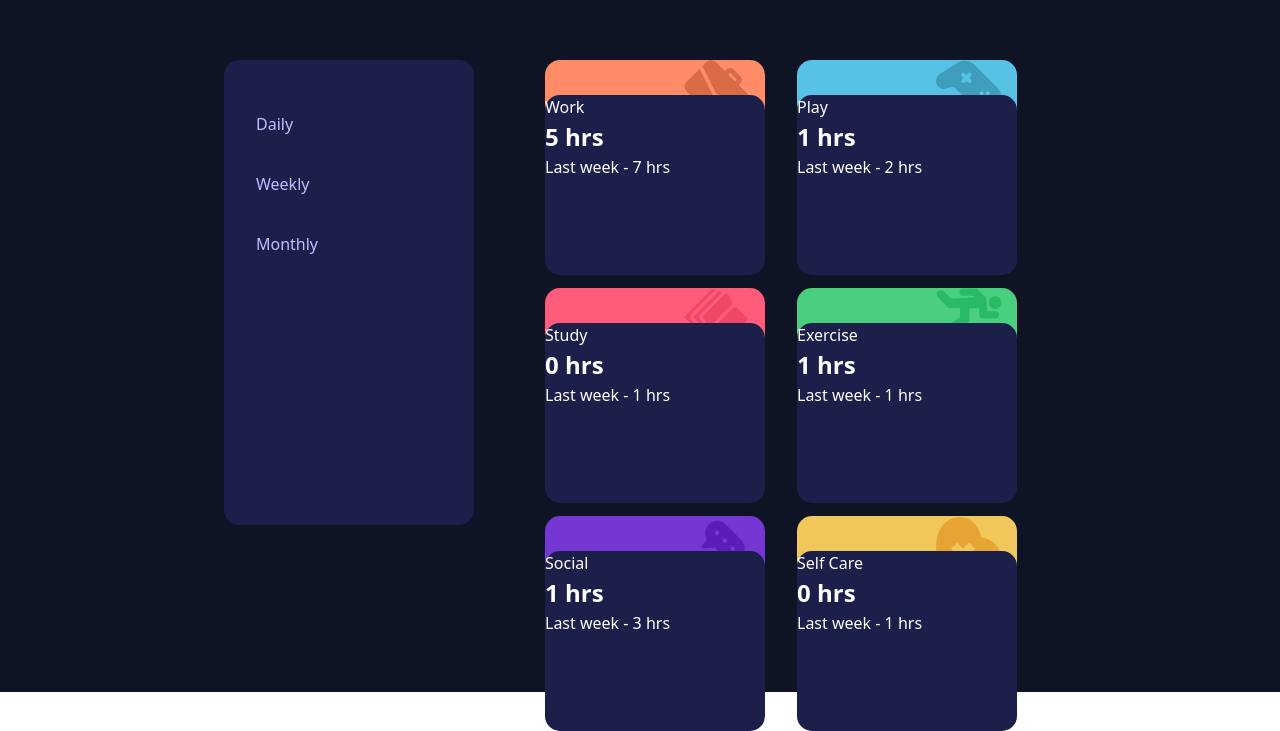
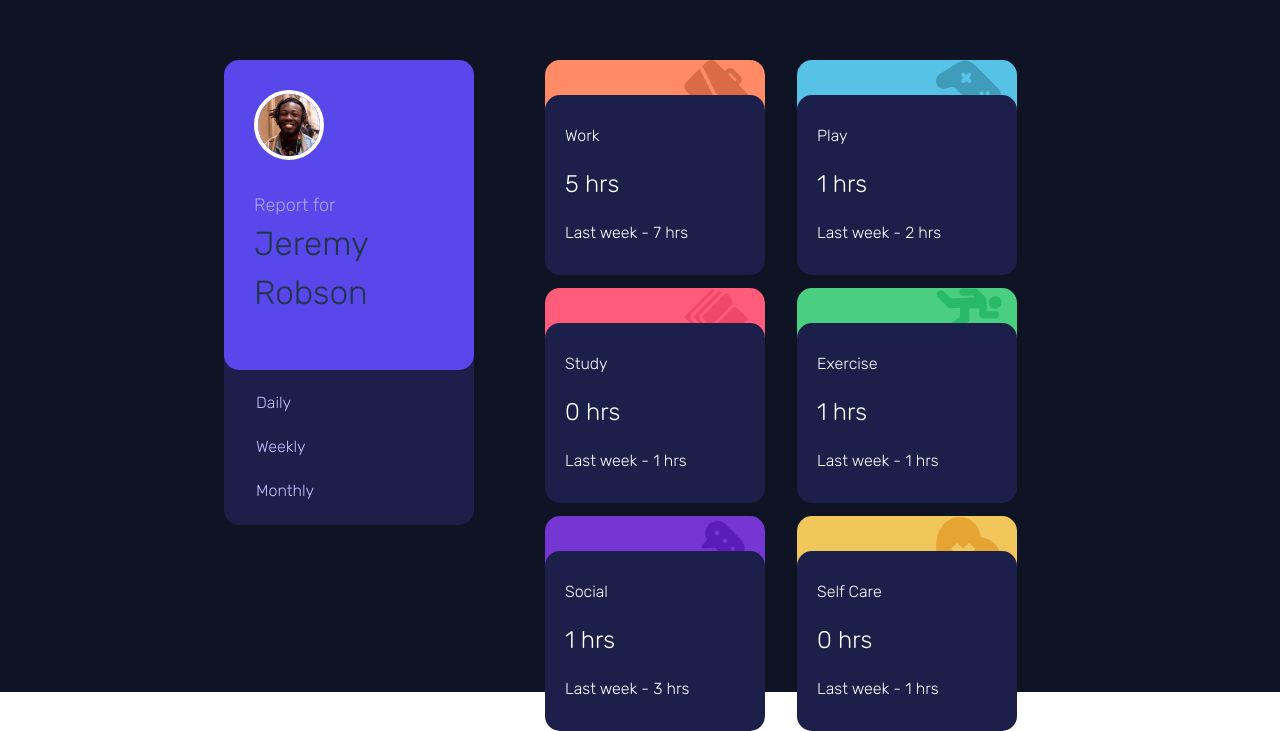
Before and after one commit to AmaniB96/React-TimeTracking, a React (Vite) app: page / in a window 1280 px wide. Shown: the part 108-839 px from the top of the page. Built offline with nearby package versions, Linux system fonts and the light colour scheme.

Commit message:
design change

```diff
--- a/src/App.css
+++ b/src/App.css
@@ -1,7 +1,10 @@
+@import url('https://fonts.googleapis.com/css2?family=Rubik:ital,wght@0,300;1,300&display=swap');
+
 * {
   margin: 0;
   padding: 0;
   box-sizing: border-box;
+  font-family: "Rubik", sans-serif;
 }
 
 body {
@@ -17,6 +20,7 @@ body {
   gap: 2rem;
   padding: 2rem;
   width: 70vw;
+  position: relative;
 }
 
 .card-container {
@@ -32,14 +36,54 @@ body {
 }
 
 .bigcard {
-  background-color: hsl(235, 46%, 20%);
+  margin-top: -15px;
   border-radius: 15px;
   padding: 2rem;
-  height: 465px;
+  height: 180px;
   min-width: 250px;
   display: flex;
   flex-direction: column;
-  gap: 1rem;
+  justify-content: flex-end;
+
+}
+.profile-cont{
+  background-color:hsl(235, 46%, 20%);
+  height: 465px;
+  border-radius: 15px;
+
+}
+.text{
+  width: 120px;
+}
+.bigcardhead {
+  height: 310px;
+  width: 250px;
+  border-radius: 15px;
+  background-color: hsl(246, 80%, 60%);
+  padding: 30px;
+}
+
+.text {
+  padding: 0;
+}
+
+.pp {
+  width: 70px;
+  border: 4px solid white;
+  border-radius: 50%;
+  margin-left: 0%;
+  margin-bottom: 25px;
+}
+
+.sp {
+  color: hsla(236, 100%, 87%, 0.79);
+  font-size: 18px;
+}
+
+.bigcardhead p {
+  font-weight: 300;
+  font-size: 25pt;
+  font-family: "Rubik", sans-serif;
 }
 
 #toggle {
--- a/src/App.jsx
+++ b/src/App.jsx
@@ -22,11 +22,22 @@ function App() {
   return (
     <>
     <div className='section1'>
-      <div className='bigcard'>
+      <div className='profile-cont'>
+      <div className='bigcardhead'>
+          <img className='pp' src="../src/assets/images/image-jeremy.png" alt="" />
+          <div className='text'>
+             <span className='sp'>Report for</span>
+            <p>Jeremy Robson</p>
+          </div>
+      </div>
+
+         <div className='bigcard'>
         <a id="toggle" onClick={toggleDaily}>Daily</a>
         <a id="toggle" onClick={toggleWeekly}>Weekly</a>
         <a id="toggle" onClick={toggleMonthly}>Monthly</a>
       </div>
+      </div>
+
 
       <div className="card-container">
           {data.map((item, index) => (
--- a/src/assets/component/card.css
+++ b/src/assets/component/card.css
@@ -16,4 +16,9 @@
     top: 35px;
     left: 0;
     z-index: 1;
+    display: flex;
+    flex-direction: column;
+    justify-content: space-around;
+    align-items: flex-start;
+    padding: 20px;
 }
--- a/src/assets/component/card.jsx
+++ b/src/assets/component/card.jsx
@@ -8,7 +8,6 @@ import iconSelfcare from '../images/icon-self-care.svg'
 
 
 export default function Card({donnee, timeframe}) {
-// background: url("../images/icon-work.svg");
 
     const backgroundColors = {
         'Work': 'hsl(15, 100%, 70%)',
--- a/src/index.css
+++ b/src/index.css
@@ -1,5 +1,8 @@
+
+
+
 :root {
-  font-family: system-ui, Avenir, Helvetica, Arial, sans-serif;
+  font-family: "Rubik", sans-serif;
   line-height: 1.5;
   font-weight: 400;
 
```
